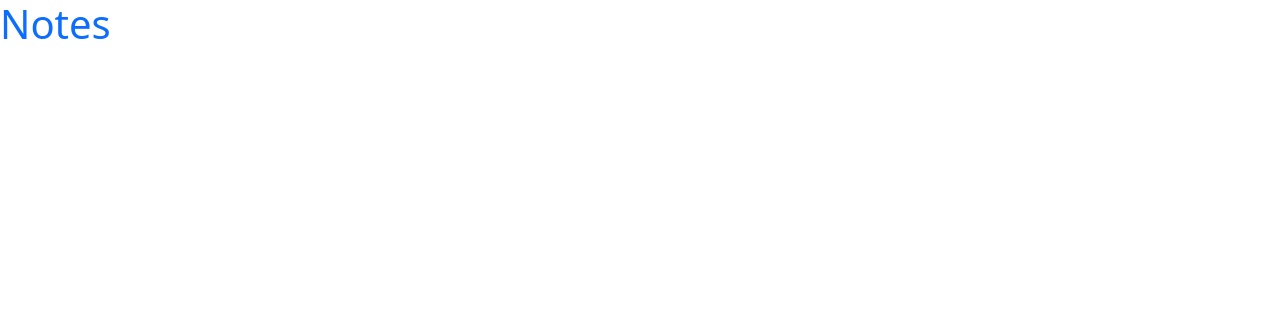
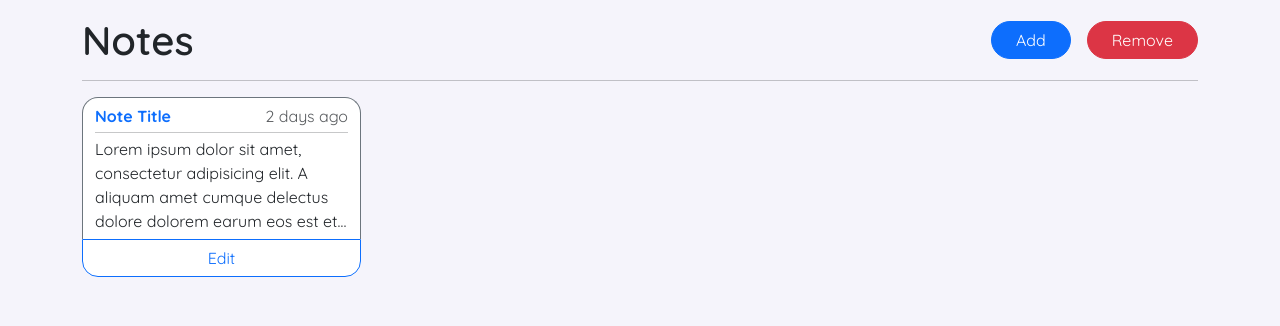
Before and after one commit to FCTL3314/TextNotes-Mega, a Django app: page /notes/ in a window 1280 px wide. Before the commit the part shown is almost empty. Shown: the top 326 px of the page. Run offline with Django 4.2, Linux system fonts and the light colour scheme; some libraries are stand-ins or nearby versions.

Commit message:
Created MVP of notes template

```diff
--- a/templates/base.html
+++ b/templates/base.html
@@ -5,18 +5,32 @@
     <title>{% block title %} Title {% endblock %}</title>
     <!-- Bootstrap -->
     <link rel="stylesheet" href="https://cdn.jsdelivr.net/npm/bootstrap@5.3.2/dist/css/bootstrap.min.css">
+    <link rel="stylesheet" href="https://cdn.jsdelivr.net/npm/bootstrap-icons@1.3.0/font/bootstrap-icons.css">
     <script src="https://cdn.jsdelivr.net/npm/bootstrap@5.3.2/dist/js/bootstrap.min.js" defer></script>
+    <!-- Google Fonts -->
+    <link rel="preconnect" href="https://fonts.googleapis.com">
+    <link rel="preconnect" href="https://fonts.gstatic.com" crossorigin>
+    <!-- Quicksand font -->
+    <link rel="stylesheet" href="https://fonts.googleapis.com/css2?family=Quicksand:wght@300..700&display=swap">
     <!-- JQuery -->
     <script
-            src="https://code.jquery.com/jquery-3.7.1.js"
-            integrity="sha256-eKhayi8LEQwp4NKxN+CfCh+3qOVUtJn3QNZ0TciWLP4="
-            crossorigin="anonymous"
+    src="https://code.jquery.com/jquery-3.7.1.js"
+    integrity="sha256-eKhayi8LEQwp4NKxN+CfCh+3qOVUtJn3QNZ0TciWLP4="
+    crossorigin="anonymous"
     >
     </script>
+    <style>
+        body {
+            font-family: 'Quicksand', sans-serif;
+            background-color: #F5F4FB;
+        }
+    </style>
     {% block style %} {% endblock %}
 </head>
 <body>
-{% block content %} {% endblock %}
+<div class="container py-3">
+    {% block content %} {% endblock %}
+</div>
 {% block script %} {% endblock %}
 </body>
 </html>
--- a/templates/notes/notes.html
+++ b/templates/notes/notes.html
@@ -1,13 +1,92 @@
 {% extends "base.html" %}
 
 {% block content %}
-    <h1 class="text-primary">Notes</h1>
+    <div class="row d-flex">
+        <h1 class="fw-semibold mb-0" style="width: max-content">Notes</h1>
+        <div class="ms-auto d-flex align-items-center rounded-5" style="width: max-content">
+            <button class="btn btn-primary btn-action me-3">Add</button>
+            <button class="btn btn-danger btn-action">Remove</button>
+        </div>
+    </div>
+    <hr class="divider">
+    <div class="col-6 col-md-4 col-lg-3 col-xl-3 col-xxl-3 bg-white rounded-4">
+        <div class="note-item">
+            <div class="d-flex">
+                <a class="note-item__title link-primary" href="#">Note Title</a>
+                <span class="ms-auto text-muted">2 days ago</span>
+            </div>
+            <hr class="divider my-1">
+            <p class="note-item__text">
+                Lorem ipsum dolor sit amet, consectetur adipisicing elit.
+                A aliquam amet cumque delectus dolore dolorem earum eos est
+                et excepturi id impedit incidunt ipsum laborum laudantium
+                maiores molestiae nemo nisi odit pariatur quo recusandae
+                reiciendis reprehenderit repudiandae sunt veniam vero voluptas
+                voluptate voluptates, voluptatibus? Aliquam at nisi quam quibusdam
+                repudiandae.
+            </p>
+        </div>
+        <button class="btn btn-outline-primary note__edit-btn">Edit</button>
+    </div>
 {% endblock %}
 
 {% block script %}
     <script>
         $(document).ready(function () {
-            console.log("Document is loaded");
+            const addNoteBtn = $("#addNoteBtn");
+
+            addNoteBtn.on('click', addNote);
+
+            function addNote() {
+
+            }
         });
     </script>
 {% endblock %}
+
+{% block style %}
+    <style>
+        :root {
+            --note-item-height: 175px;
+            --common-rounding: 1rem;
+        }
+
+        .btn-action {
+            border-radius: 2rem;
+            padding-left: 1.5rem;
+            padding-right: 1.5rem;
+        }
+
+        .note-item {
+            border-top-left-radius: var(--common-rounding);
+            border-top-right-radius: var(--common-rounding);
+            width: 100%;
+            border: 1px var(--bs-secondary) solid;
+            border-bottom: 0;
+            padding: 0.375rem 0.75rem;
+            background-color: var(--bs-white);
+            overflow: hidden;
+        }
+
+        .note-item__title {
+            font-weight: bold;
+            text-decoration: none;
+        }
+
+        .note-item__text {
+            display: block;
+            -webkit-box-orient: vertical;
+            display: -webkit-box;
+            -webkit-line-clamp: 4;
+            overflow: hidden;
+            text-overflow: ellipsis;
+            white-space: normal;
+            margin: 0;
+        }
+
+        .note__edit-btn {
+            width: 100%;
+            border-radius: 0 0 var(--common-rounding) var(--common-rounding);
+        }
+    </style>
+{% endblock %}
```
Also changed, not shown: README.md.
